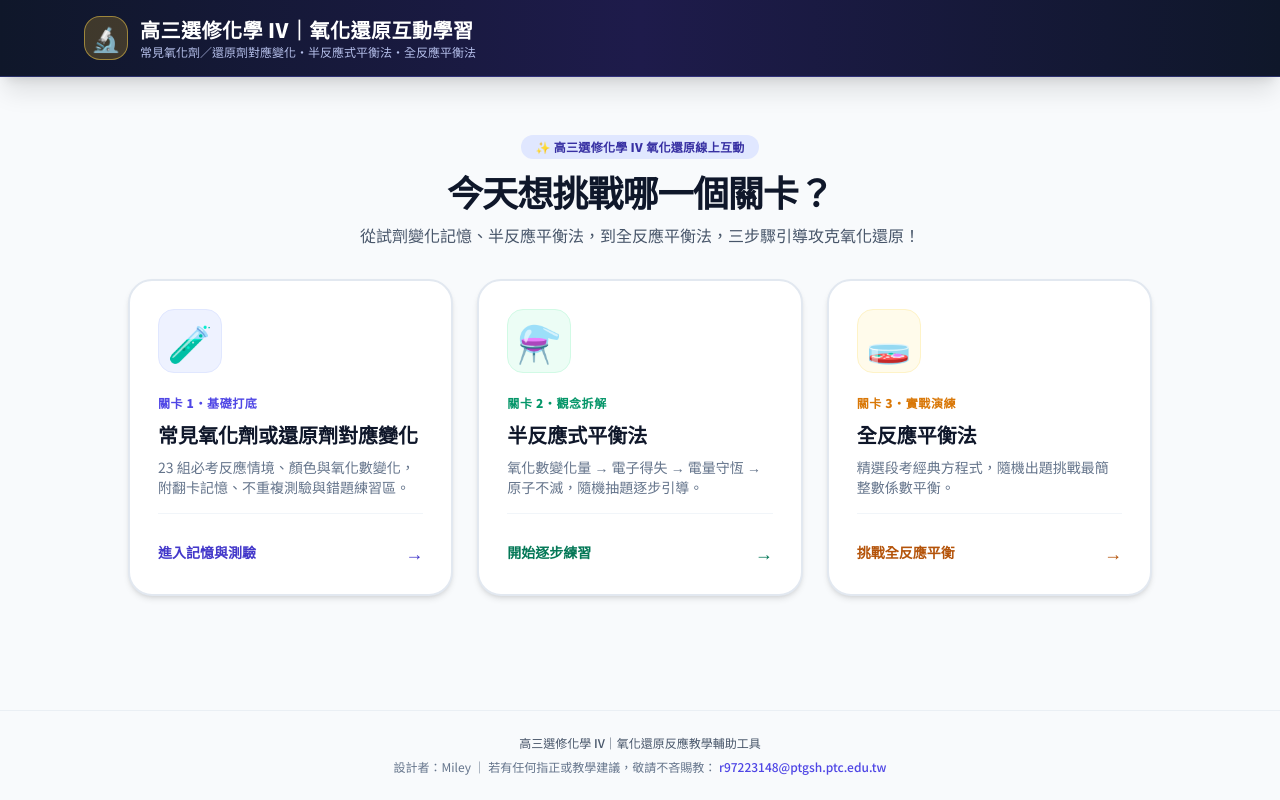
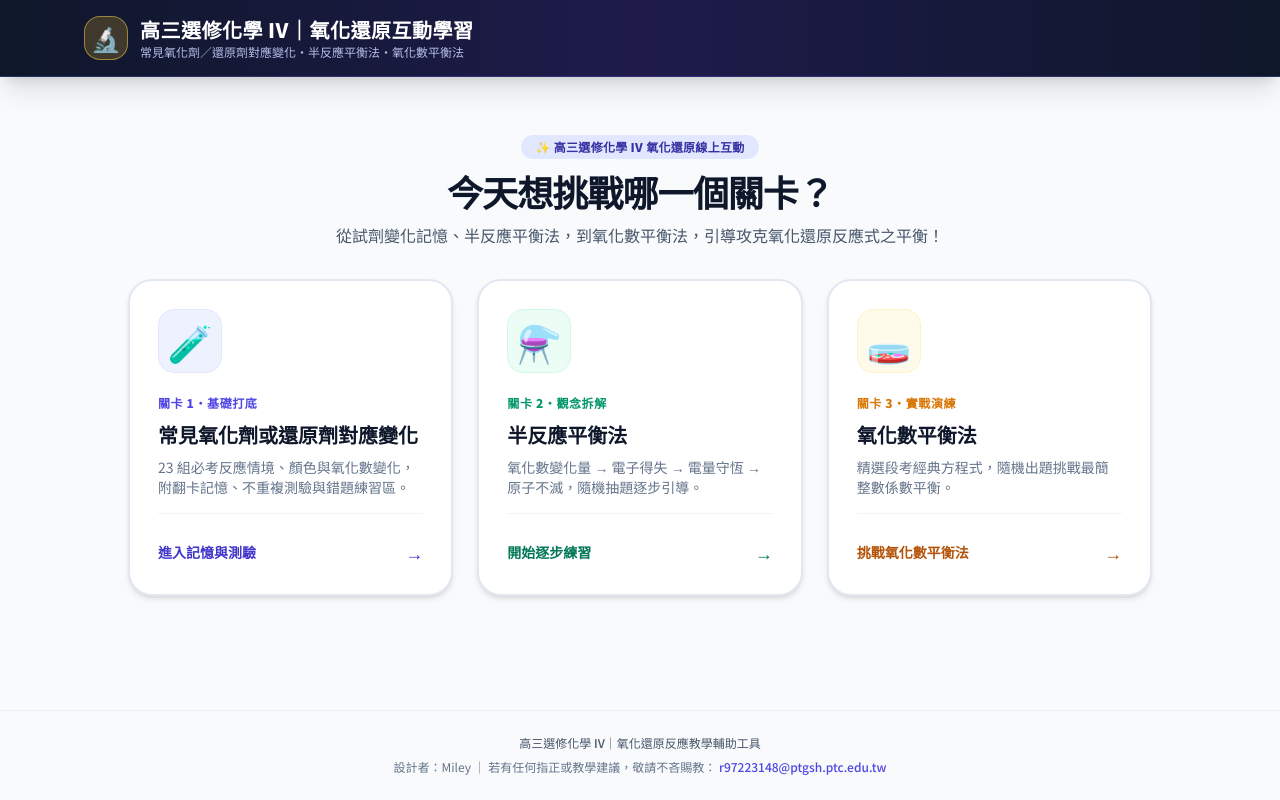
Before and after one commit to ChemMiley/redox, a plain HTML site: page index.html in a window 1280 px wide. Drawn offline with nearby package versions, Linux system fonts and the light colour scheme.

Commit message:
Update index.html

```diff
--- a/index.html
+++ b/index.html
@@ -110,7 +110,7 @@
               高三選修化學 IV｜氧化還原互動學習
             </h1>
             <p class="text-[11px] sm:text-xs text-indigo-200/90 truncate">
-              常見氧化劑／還原劑對應變化・半反應式平衡法・全反應平衡法
+              常見氧化劑／還原劑對應變化・半反應平衡法・氧化數平衡法
             </p>
           </div>
         </div>
@@ -133,12 +133,12 @@
 
         <button onclick="switchTab(2)" id="tab-btn-2" class="tab-btn flex items-center justify-center sm:justify-start gap-2.5 px-4 py-2.5 rounded-xl text-sm sm:text-base font-extrabold transition-all bg-white text-slate-800 border-2 border-white/80 hover:bg-amber-50 shadow">
           <span class="text-xl sm:text-2xl leading-none" aria-hidden="true">⚗️</span>
-          <span class="leading-snug">半反應式平衡法</span>
+          <span class="leading-snug">半反應平衡法</span>
         </button>
 
         <button onclick="switchTab(3)" id="tab-btn-3" class="tab-btn flex items-center justify-center sm:justify-start gap-2.5 px-4 py-2.5 rounded-xl text-sm sm:text-base font-extrabold transition-all bg-white text-slate-800 border-2 border-white/80 hover:bg-amber-50 shadow">
           <span class="text-xl sm:text-2xl leading-none" aria-hidden="true">🧫</span>
-          <span class="leading-snug">全反應平衡法</span>
+          <span class="leading-snug">氧化數平衡法</span>
         </button>
       </nav>
     </div>
@@ -157,7 +157,7 @@
           今天想挑戰哪一個關卡？
         </h2>
         <p class="text-sm sm:text-base text-slate-600 leading-relaxed">
-          從試劑變化記憶、半反應平衡法，到全反應平衡法，三步驟引導攻克氧化還原！
+          從試劑變化記憶、半反應平衡法，到氧化數平衡法，引導攻克氧化還原反應式之平衡！
         </p>
       </div>
 
@@ -195,7 +195,7 @@
             <div class="space-y-2">
               <span class="text-xs font-extrabold text-emerald-600 group-hover:text-amber-700 uppercase tracking-wider">關卡 2・觀念拆解</span>
               <h3 class="text-xl font-black text-slate-900 leading-snug">
-                半反應式平衡法
+                半反應平衡法
               </h3>
               <p class="text-xs sm:text-sm text-slate-500 leading-relaxed">
                 氧化數變化量 &rarr; 電子得失 &rarr; 電量守恆 &rarr; 原子不滅，隨機抽題逐步引導。
@@ -217,7 +217,7 @@
             <div class="space-y-2">
               <span class="text-xs font-extrabold text-amber-600 group-hover:text-amber-700 uppercase tracking-wider">關卡 3・實戰演練</span>
               <h3 class="text-xl font-black text-slate-900 leading-snug">
-                全反應平衡法
+                氧化數平衡法
               </h3>
               <p class="text-xs sm:text-sm text-slate-500 leading-relaxed">
                 精選段考經典方程式，隨機出題挑戰最簡整數係數平衡。
@@ -225,7 +225,7 @@
             </div>
           </div>
           <div class="pt-6 mt-4 border-t border-slate-100 flex items-center justify-between text-sm font-extrabold text-amber-700">
-            <span>挑戰全反應平衡</span>
+            <span>挑戰氧化數平衡法 </span>
             <span class="text-lg group-hover:translate-x-1 transition-transform">&rarr;</span>
           </div>
         </div>
@@ -463,13 +463,13 @@
       </div>
     </section>
 
-    <!-- ==================== 第二階段：半反應式平衡法 ==================== -->
+    <!-- ==================== 第二階段：半反應平衡法 ==================== -->
     <section id="stage-2" class="hidden fade-in space-y-5 sm:space-y-6">
       <!-- 題目選擇器 -->
       <div class="bg-white rounded-2xl p-4 sm:p-5 shadow-sm border border-slate-200 space-y-4">
         <div class="flex flex-col md:flex-row md:items-center justify-between gap-3">
           <div>
-            <h2 class="text-base sm:text-lg font-bold text-slate-800">半反應式平衡引導（氧化數變化量 &rarr; 電子得失 &rarr; 電量守恆 &rarr; 原子不滅）</h2>
+            <h2 class="text-base sm:text-lg font-bold text-slate-800">半反應平衡引導（氧化數變化量 &rarr; 電子得失 &rarr; 電量守恆 &rarr; 原子不滅）</h2>
             <p class="text-xs sm:text-sm text-slate-500 mt-0.5">每次進入隨機抽題不重複，逐步完成氧化數判別、電子轉移、電量守恆與原子不滅檢核</p>
           </div>
           <select id="half-rxn-select" onchange="loadHalfReaction(this.value)" class="w-full md:w-auto px-3.5 py-2.5 rounded-xl border border-slate-300 bg-slate-50 font-semibold text-xs sm:text-sm text-slate-800 focus:outline-none focus:ring-2 focus:ring-amber-400">
@@ -502,11 +502,11 @@
       </div>
     </section>
 
-    <!-- ==================== 第三階段：全反應平衡法 ==================== -->
+    <!-- ==================== 第三階段：氧化數平衡法 ==================== -->
     <section id="stage-3" class="hidden fade-in space-y-5 sm:space-y-6">
       <div class="bg-white rounded-2xl p-4 sm:p-5 shadow-sm border border-slate-200 flex flex-col sm:flex-row sm:items-center justify-between gap-3">
         <div>
-          <h2 class="text-base sm:text-lg font-bold text-slate-800"> 全反應平衡法 </h2>
+          <h2 class="text-base sm:text-lg font-bold text-slate-800"> 氧化數平衡法 </h2>
           <p class="text-xs sm:text-sm text-slate-500 mt-0.5"> 沒事多練習，多練習沒事 </p>
         </div>
         <div class="flex items-center justify-between sm:justify-end gap-2">
@@ -1482,7 +1482,7 @@
       }
     }
 
-    // ==================== 資料庫 2：半反應式平衡法引導 ====================
+    // ==================== 資料庫 2：半反應平衡法引導 ====================
     const halfRxnProblems = [
       {
         env: '酸性環境（使用 H⁺ 平衡電荷）',
@@ -1855,7 +1855,7 @@
       }
     }
 
-    // ==================== 資料庫 3：全反應平衡法 ====================
+    // ==================== 資料庫 3：氧化數平衡法 ====================
     const fullRxnProblems = [
       {
         title: '經典滴定反應：酸性過錳酸鉀與草酸根反應',
```
